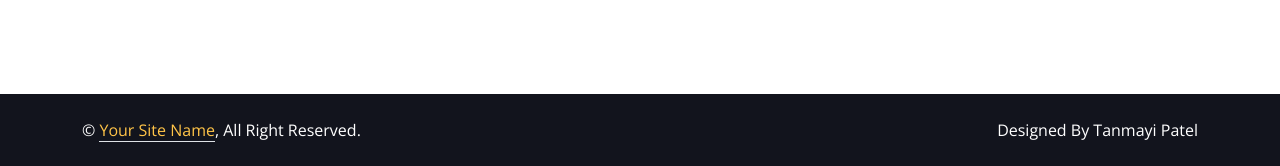
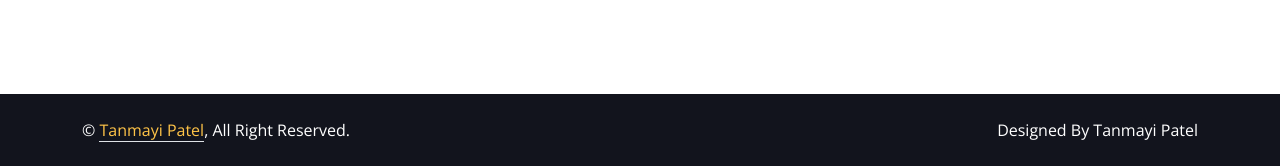
Before and after one commit to Tanmayi-p/Tanmayi-p.github.io, a plain HTML site: page index.html in a window 1280 px wide. Shown: the part 1981-2147 px from the top of the page. Drawn offline with nearby package versions, Linux system fonts and the light colour scheme.

Commit message:
footer name

```diff
--- a/index.html
+++ b/index.html
@@ -644,7 +644,7 @@
             <div class="container">
                 <div class="row">
                     <div class="col-md-6 text-center text-md-start mb-3 mb-md-0">
-                        &copy; <a class="border-bottom text-secondary" href="#">Your Site Name</a>, All Right Reserved.
+                        &copy; <a class="border-bottom text-secondary" href="#">Tanmayi Patel</a>, All Right Reserved.
                     </div>
                     <div class="col-md-6 text-center text-md-end">
                         <!--/*** This template is free as long as you keep the footer author’s credit link/attribution link/backlink. If you'd like to use the template without the footer author’s credit link/attribution link/backlink, you can purchase the Credit Removal License from "https://htmlcodex.com/credit-removal". Thank you for your support. ***/-->
```
